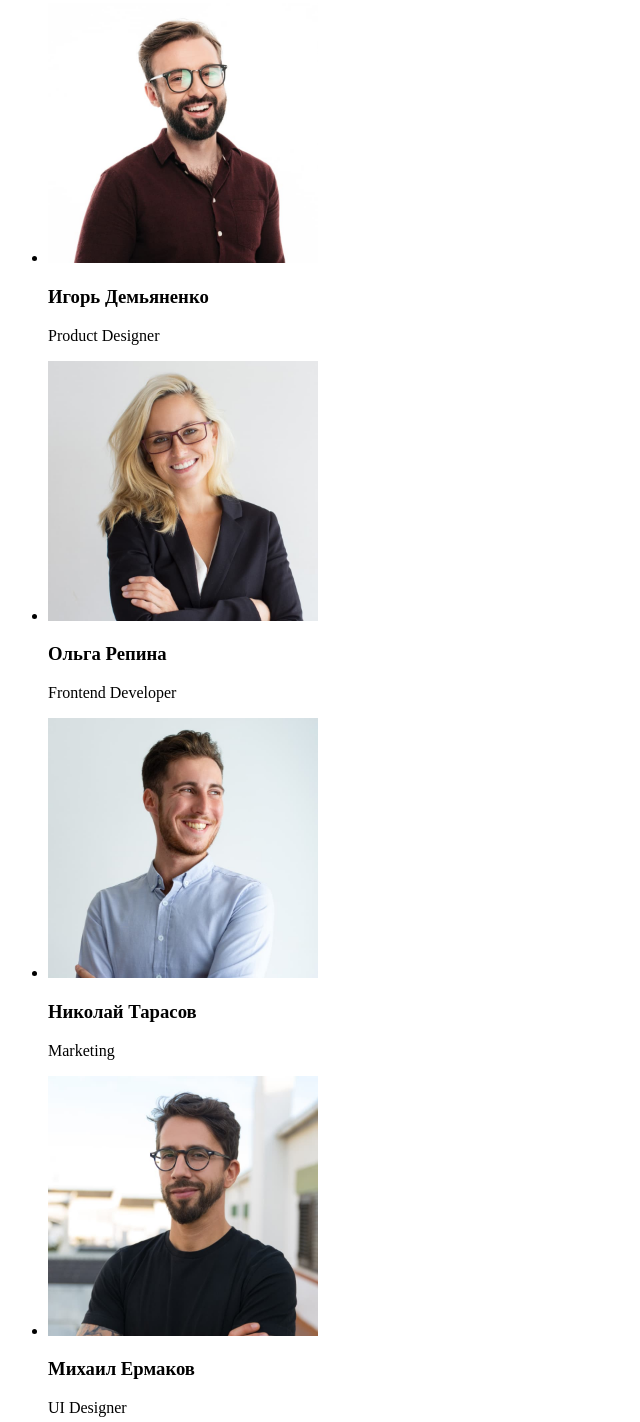
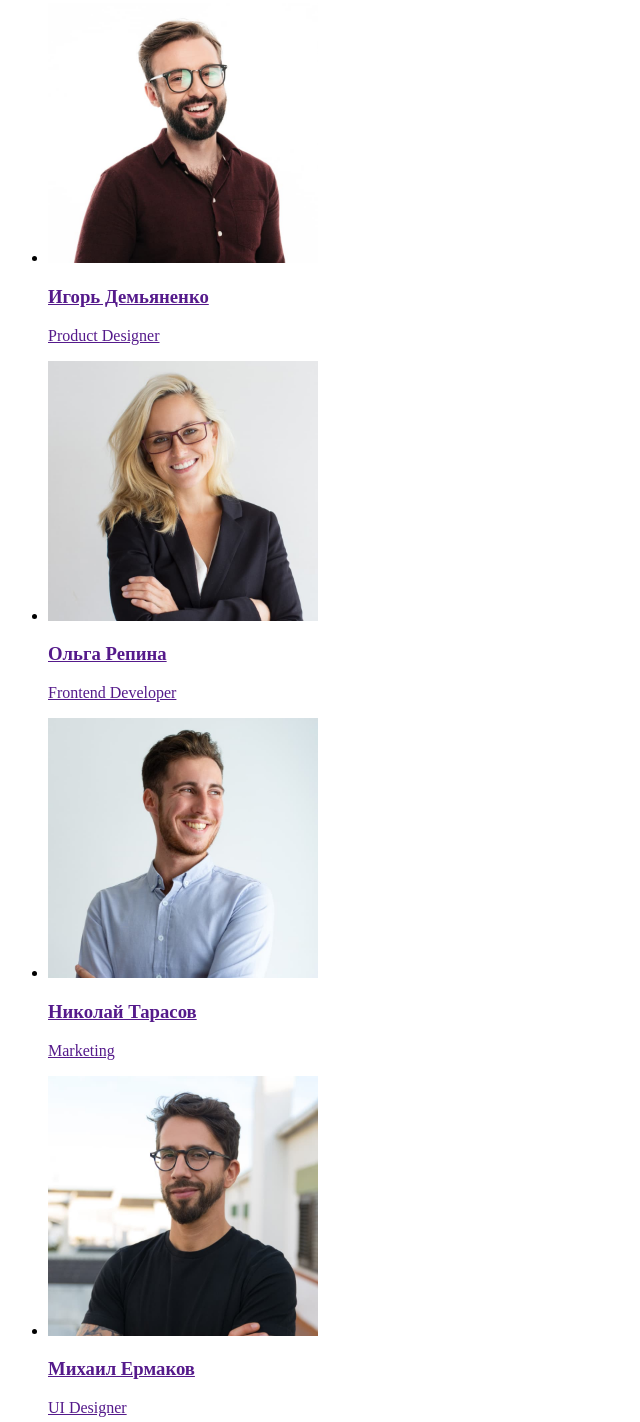
Before and after one commit to YehorAntoniuk/goit-markup-hw-01, a plain HTML site: page index.html in a window 1280 px wide. Shown: the part 1618-3040 px from the top of the page, without its empty margins (0-640 px from the left). Drawn offline with Linux system fonts and the light colour scheme.

Commit message:
Для адреса взял координаты из google maps, исправил lang="en"

```diff
--- a/index.html
+++ b/index.html
@@ -59,24 +59,24 @@
             <h2>Наша команда</h2>
             <ul>
                 <li>
-                    <img src="./images/OurTeam/img-1.jpg" alt="Игорь Демьяненко" width="270">
+                    <a href=""><img src="./images/OurTeam/img-1.jpg" alt="Игорь Демьяненко" width="270">
                     <h3>Игорь Демьяненко</h3>
-                    <p>Product Designer</p>
+                    <p lang="en">Product Designer</p></a>
                 </li>
                 <li>
-                    <img src="./images/OurTeam/img-2.jpg" alt="Ольга Репина" width="270">
+                    <a href=""><img src="./images/OurTeam/img-2.jpg" alt="Ольга Репина" width="270">
                     <h3>Ольга Репина</h3>
-                    <p>Frontend Developer</p>
+                    <p lang="en">Frontend Developer</p></a>
                 </li>
                 <li>
-                    <img src="./images/OurTeam/img-3.jpg" alt="Николай Тарасов" width="270">
+                    <a href=""><img src="./images/OurTeam/img-3.jpg" alt="Николай Тарасов" width="270">
                     <h3>Николай Тарасов</h3>
-                    <p>Marketing</p>
+                    <p lang="en">Marketing</p></a>
                 </li>
                 <li>
-                    <img src="./images/OurTeam/img-4.jpg" alt="Михаил Ермаков" width="270">
+                    <a href=""><img src="./images/OurTeam/img-4.jpg" alt="Михаил Ермаков" width="270">
                     <h3>Михаил Ермаков</h3>
-                    <p>UI Designer</p>
+                    <p lang="en">UI Designer</p></a>
                 </li>
             </ul>
         </section>
@@ -85,7 +85,7 @@
         <a href="">WebStudio</a>
         <address>
             <ul>
-                <li><a href="">г. Киев, пр-т Леси Украинки, 26</a></li>
+                <li><a href="https://goo.gl/maps/HJ8D9eP6oZ5U4RdWA" target="_blank" rel="noopener noreferrer"> г. Киев, пр-т Леси Украинки, 26</a></li>
                 <li><a href="mailto:info@devstudio.com">info@devstudio.com</a></li>
                 <li><a href="+380961111111">+38 096 111 11 11</a></li>
             </ul>
```
